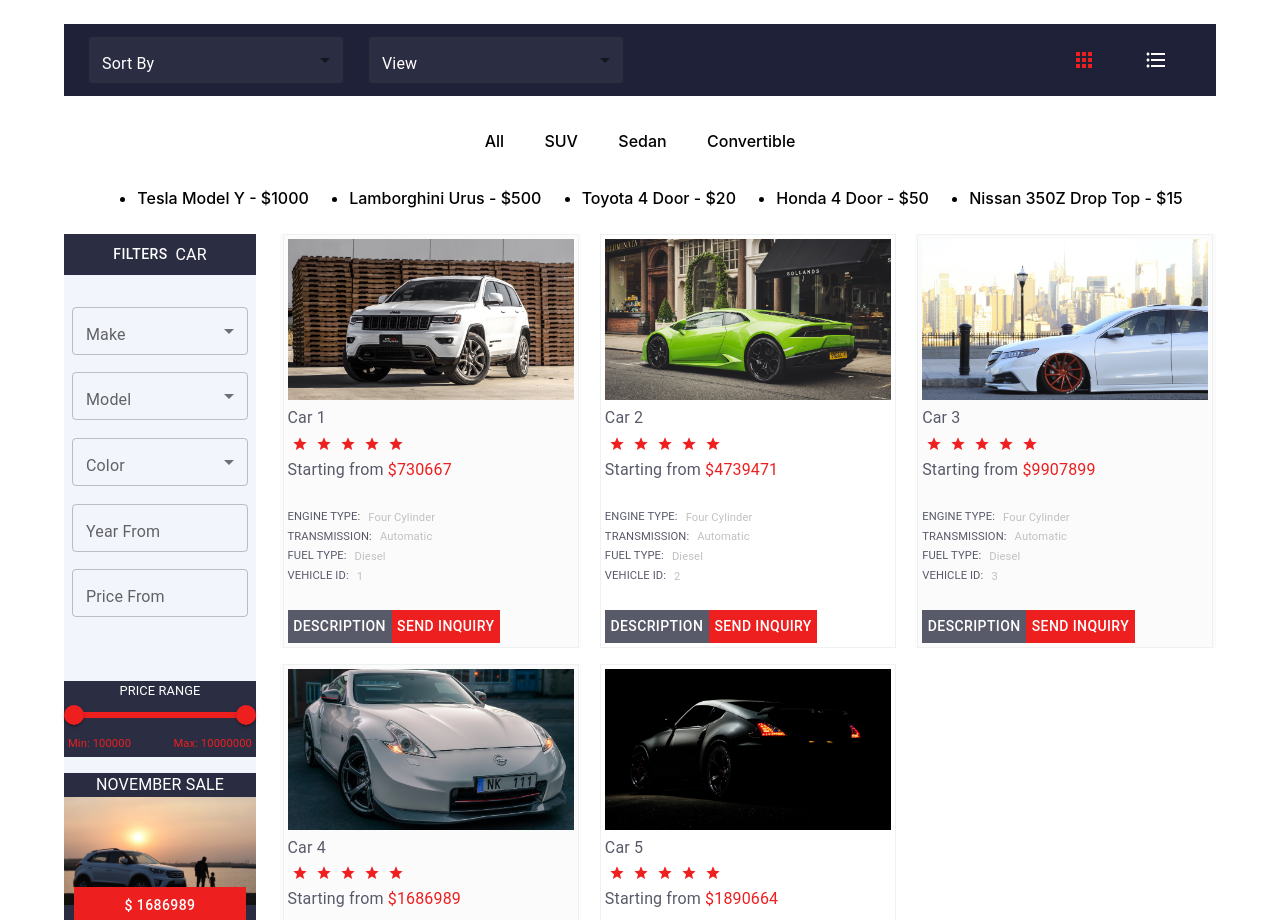
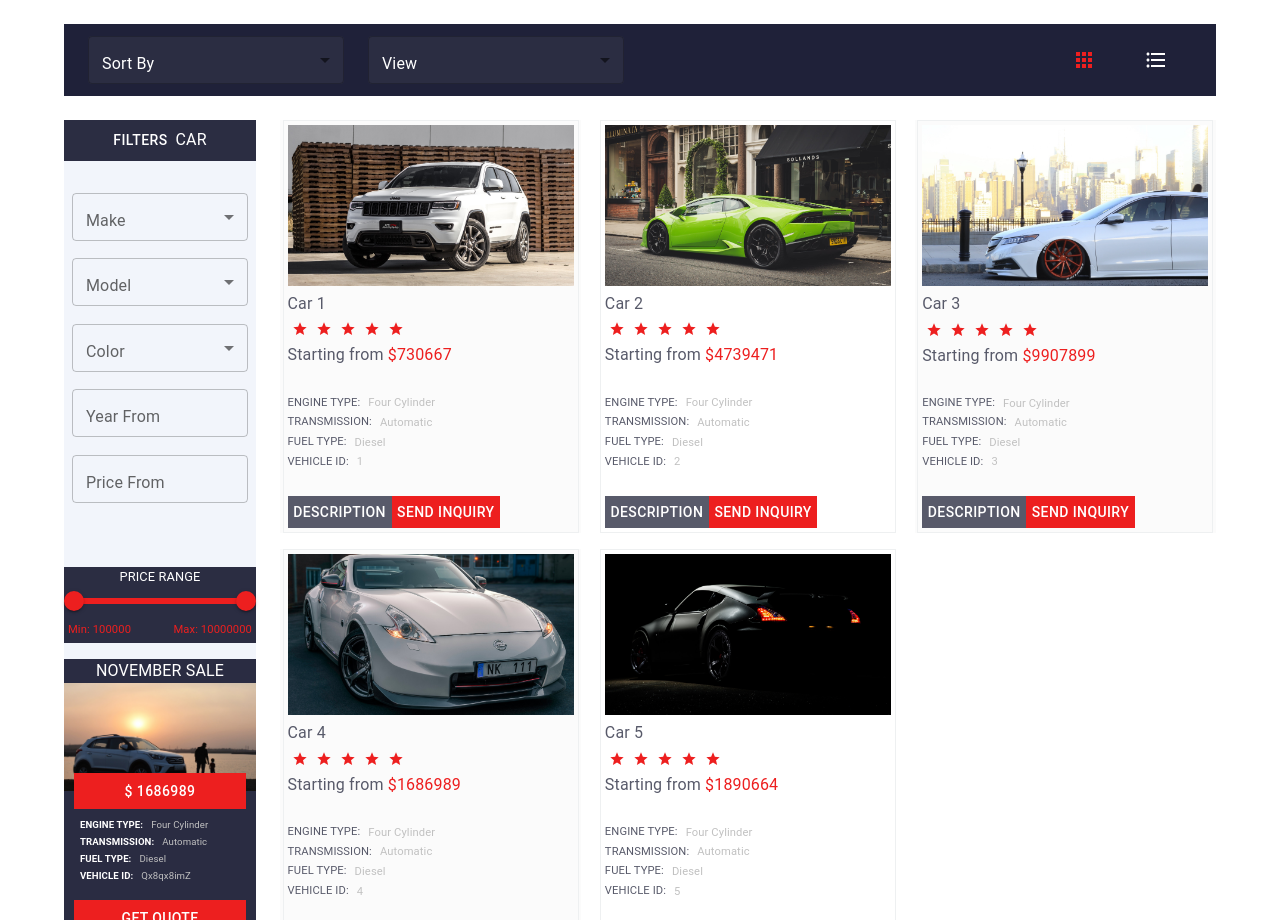
Before and after one commit to pflaquer/car-dealership, a React (Vite) app: page / in a window 1280 px wide. Shown: the part 920-1840 px from the top of the page. Built offline with nearby package versions, Linux system fonts and the light colour scheme.

Commit message:
Update ResultsHeader.tsx

```diff
--- a/src/components/results/ResultsHeader.tsx
+++ b/src/components/results/ResultsHeader.tsx
@@ -29,7 +29,7 @@ import React from "react";
 import CarGrid from "./CarGrid";
 import CarsListView from "./CarsListView";
 import MainSection from "./MainSection";
-import FilterByCategory from "./filterbycategory";
+//import FilterByCategory from "./filterbycategory";
 const ITEM_HEIGHT = 48;
 const ITEM_PADDING_TOP = 8;
 const MenuProps = {
@@ -269,7 +269,7 @@ function ResultsHeader() {
           </Tooltip>
         </Box>
       </Box>
-      <FilterByCategory />
+
       <MainSection isGridView={isGridView} />
     </Box>
   );
```
